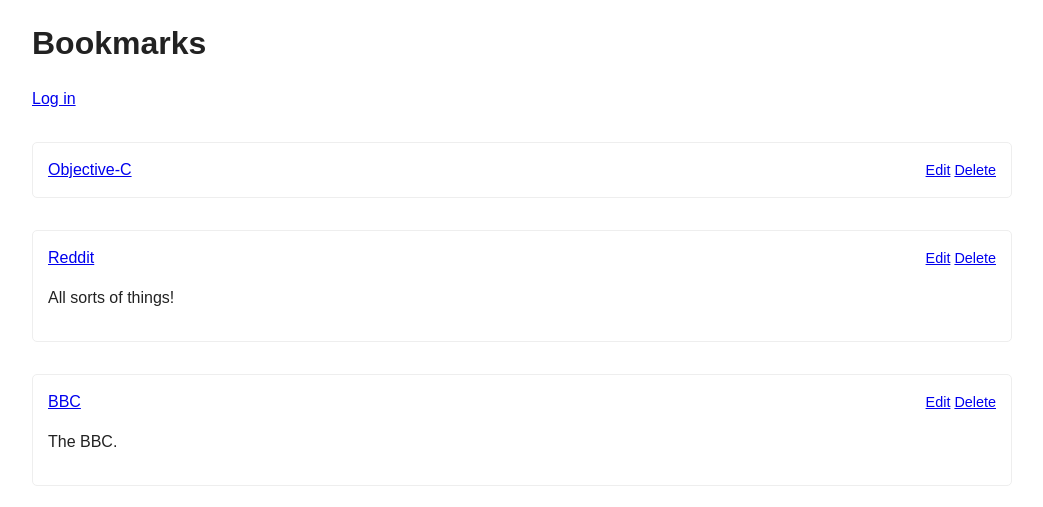
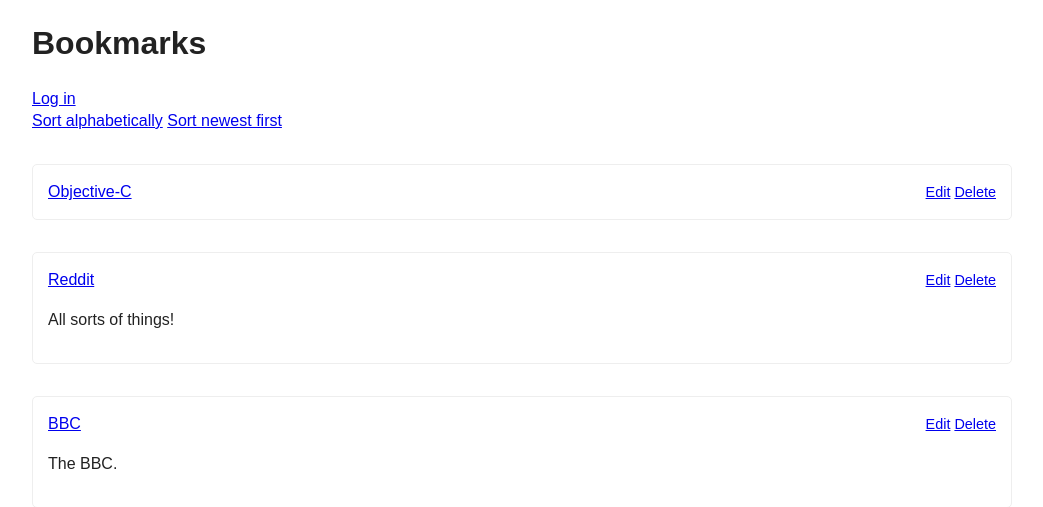
Before and after one commit to whostolemyhat/bookmarks, a Flask app: page / in a window 1280 px wide. Shown: the top 507 px of the page, without its empty margins (118-1161 px from the left). Run offline with Flask 2, Linux system fonts and the light colour scheme; data comes from the database, SQL or seed files in the repository; both versions use the stored data as it was after the commit; some libraries are stand-ins or nearby versions.

Commit message:
Added sorting functionality

```diff
--- a/app.py
+++ b/app.py
@@ -36,7 +36,17 @@
 
 @app.route('/')
 def show_entries():
-    cur = g.db.execute('SELECT title, link, note, id FROM bookmarks ORDER BY id DESC')
+    if request.args.get('order'):
+        sort_order = request.args.get('order')
+    else:
+        sort_order = session.get('order')
+
+    if sort_order == 'az':
+        session['order'] = 'az'
+        cur = g.db.execute('SELECT title, link, note, id FROM bookmarks ORDER BY title ASC')
+    else:
+        session['order'] = 'newest'
+        cur = g.db.execute('SELECT title, link, note, id FROM bookmarks ORDER BY id DESC')
     bookmarks = [dict(title=row[0], link=row[1], note=row[2], id=row[3]) for row in cur.fetchall()]
     return render_template('show_links.html', bookmarks=bookmarks)
 
--- a/templates/show_links.html
+++ b/templates/show_links.html
@@ -17,6 +17,9 @@
         </form>
     {% endif %}
 
+    <a href="?order=az" id="a-z">Sort alphabetically</a>
+    <a href="?order=newest" id="newest">Sort newest first</a>
+
     <ul class="entries">
         {% for bookmark in bookmarks %}
             <li>
```
Also changed, not shown: bookmarks.db.
